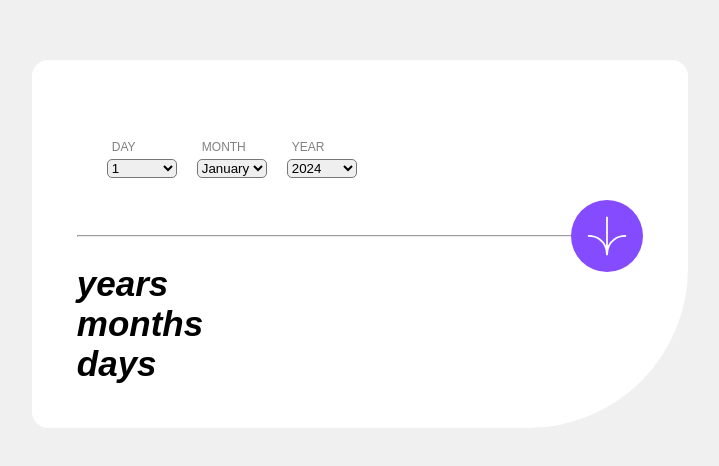
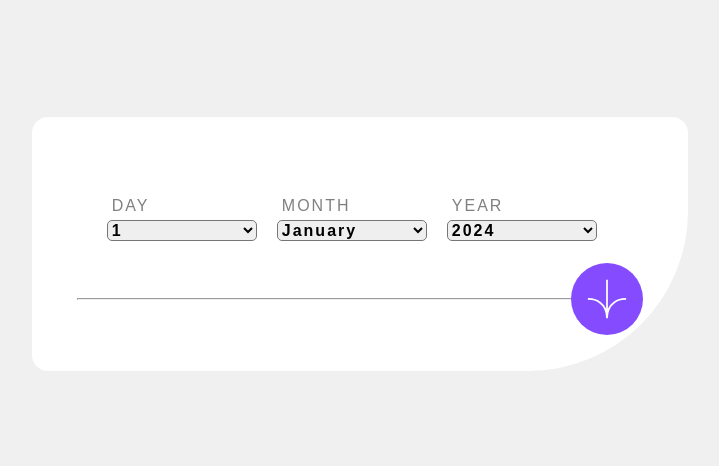
Before and after one commit to c-elizabeth-dev/age-calc-app, a plain HTML site: page index.html in a window 1280 px wide. Shown: the part 156-622 px from the top of the page, without its empty margins (280-999 px from the left). Drawn offline with Linux system fonts and the light colour scheme.

Commit message:
js works

```diff
--- a/index.html
+++ b/index.html
@@ -50,10 +50,8 @@
                 </div>
             </div>
 
-            <div class="ouput-container">
-                <p id="years">years</p>
-                <p id="months">months</p>
-                <p id="days">days</p>
+            <div id="output">
+
             </div>
 
         </main>
--- a/script.js
+++ b/script.js
@@ -70,17 +70,41 @@ function populateYears(){
         option.textContent = year - i;
         yearSelect.appendChild(option);
     }
-}
+};
 
 populateDays(monthSelect.value);
 populateYears();
 
 yearSelect.onchange = function() {
     populateDays(monthSelect.value);
-}
+};
 monthSelect.onchange = function() {
     populateDays(monthSelect.value);
-}
+};
 daySelect.onchange = function() {
     previousDay = daySelect.value;
-}
+};
+
+
+//---- this part of code gets the DOB user has input and calculates their age
+//------by subtracting the birth date from the current date and then extracting
+//--------the years, months and days from the difference
+
+const button = document.getElementById('svg-arrow');
+
+button.onclick = function calculateAge() {
+    let today = new Date();
+    let showAge = document.getElementById('output');
+    let yearOfBirth = document.getElementById('year').value;
+    let monthOfBirth = document.getElementById('month').selectedIndex;
+    let dayOfBirth = document.getElementById('day').value;
+
+    let birthDate = new Date(yearOfBirth, monthOfBirth, dayOfBirth);
+    let ageInMilliseconds = today - birthDate;
+
+    let years = Math.floor(ageInMilliseconds / (1000 * 60 * 60 * 24 * 365));
+    let months = Math.floor((ageInMilliseconds % (1000 * 60 * 60 * 24 * 365)) / (1000 * 60 * 60 * 24 * 30.44));
+    let days = Math.floor((ageInMilliseconds % (1000 * 60 * 60 * 24 * 365)) / (1000 * 60 * 60 * 24));
+
+    showAge.innerHTML = `${years} years<br> ${months} months<br> ${days} days`;
+};
--- a/style.css
+++ b/style.css
@@ -42,18 +42,27 @@ form {
     display: flex;
     flex-direction: column;
     padding: 10px;
+    font-size: 16px;
+    font-family: "Poppins", sans-serif;
+    font-weight: 300;
 }
+
 label{
-    font-size: 12px;
+    font-size: 16px;
     font-family: "Poppins", sans-serif;
     font-weight: 300;
     color: gray;
     padding: 5px;
+    letter-spacing: 2px;
 }
 
 select {
-    width:70px;
+    width:150px;
     border-radius: 5px;
+    font-size: 16px;
+    font-family: "Poppins", sans-serif;
+    font-weight: 800;
+    letter-spacing: 2px;
 }
 
 
@@ -86,23 +95,25 @@ select {
 
 #svg-arrow:hover{
     background-color: hsl(0, 0%, 8%);
-  }
+}
 
 
-#years {
+#output {
     font-size: 35px;
     font-weight: 900;
     font-style: italic;
+    display:flex;
+    flex-direction: column !important;
 }
 
-#months {
-    font-size: 35px;
-    font-weight: 900;
-    font-style: italic;
+#output p {
+    margin: 5px 0;
 }
 
-#days {
-    font-size: 35px;
-    font-weight: 900;
-    font-style: italic;
+#output p :first {
+    color: blueviolet;
 }
+
+.purple-text {
+    color: purple;
+}
```
